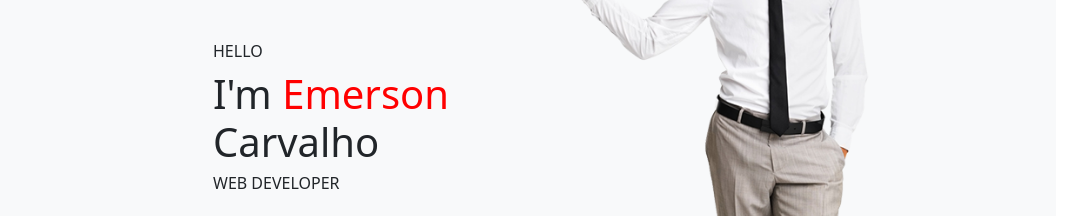
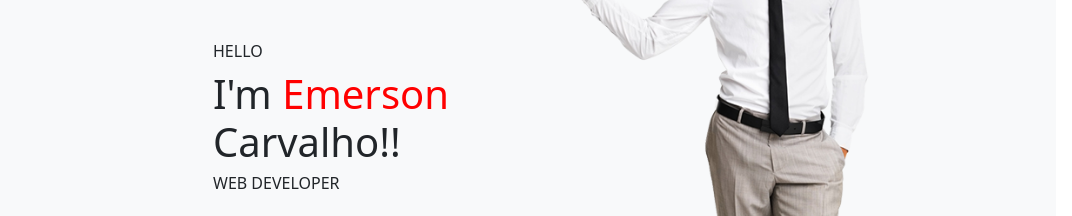
Before and after one commit to carvemerson/carvemerson.github.io, a Vue app: page / in a window 1280 px wide. Shown: the part 257-473 px from the top of the page, without its empty margins (154-1226 px from the left). Built offline with nearby package versions, Linux system fonts and the light colour scheme.

Commit message:
Test new build

```diff
--- a/src/components/Home.vue
+++ b/src/components/Home.vue
@@ -13,7 +13,7 @@
             </div>
             <div class="col-6 col-md-3 text-start mt-3">
                 <h6>HELLO</h6>
-                <h1>I'm <span class="text-danger">Emerson</span> Carvalho</h1>
+                <h1>I'm <span class="text-danger">Emerson</span> Carvalho!!</h1>
                 <h6>WEB DEVELOPER</h6>
                 <button class="btn btn-sm btn-danger text-white mt-5">Download CV</button>
             </div>
```
